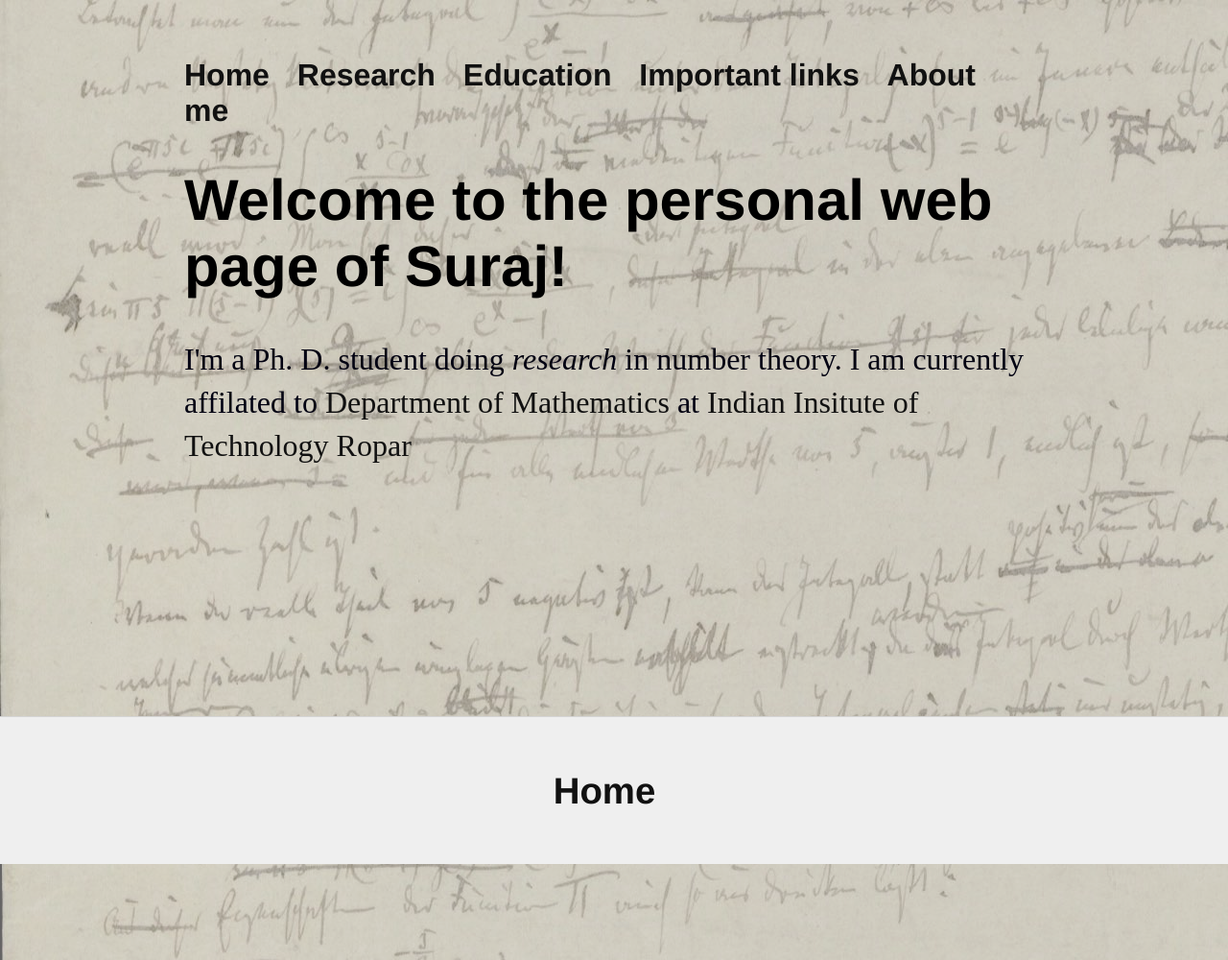
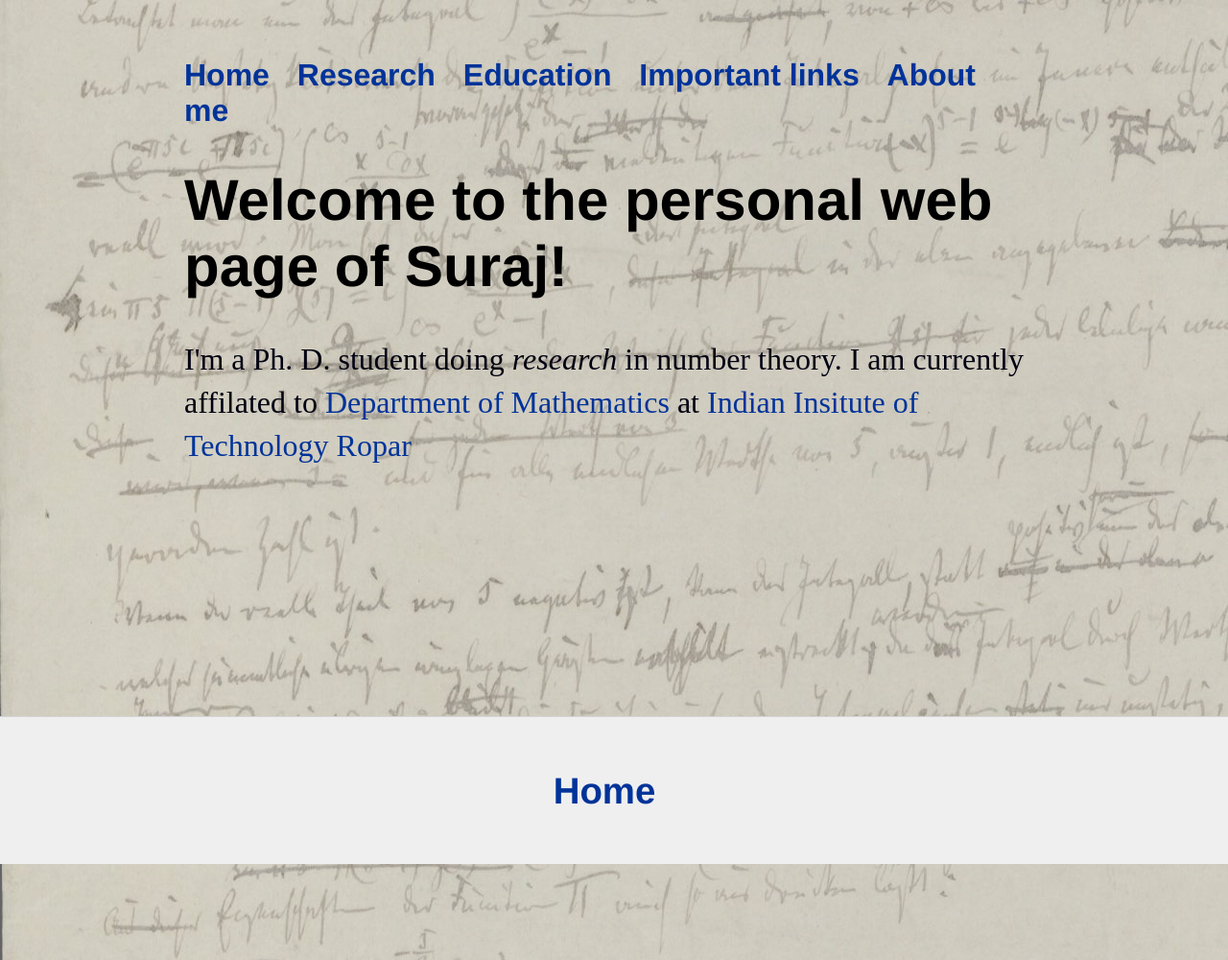
Before and after one commit to Suraj-Singh-Khurana/Suraj-Singh-Khurana.github.io, a Jekyll site: the page built from index.html, in a window 1280 px wide. Shown: the whole page at 96% size. Built offline with Jekyll 4.4.1, drawn with Linux system fonts in a browser that asks for light colours.

Commit message:
Update main.css

```diff
--- a/css/main.css
+++ b/css/main.css
@@ -26,7 +26,7 @@ nav ul li, footer ul li {
 }
 a {
     text-decoration: none;
-    color: #111;
+    color: #039;
 }
 a:hover {
     text-decoration: underline;
```
